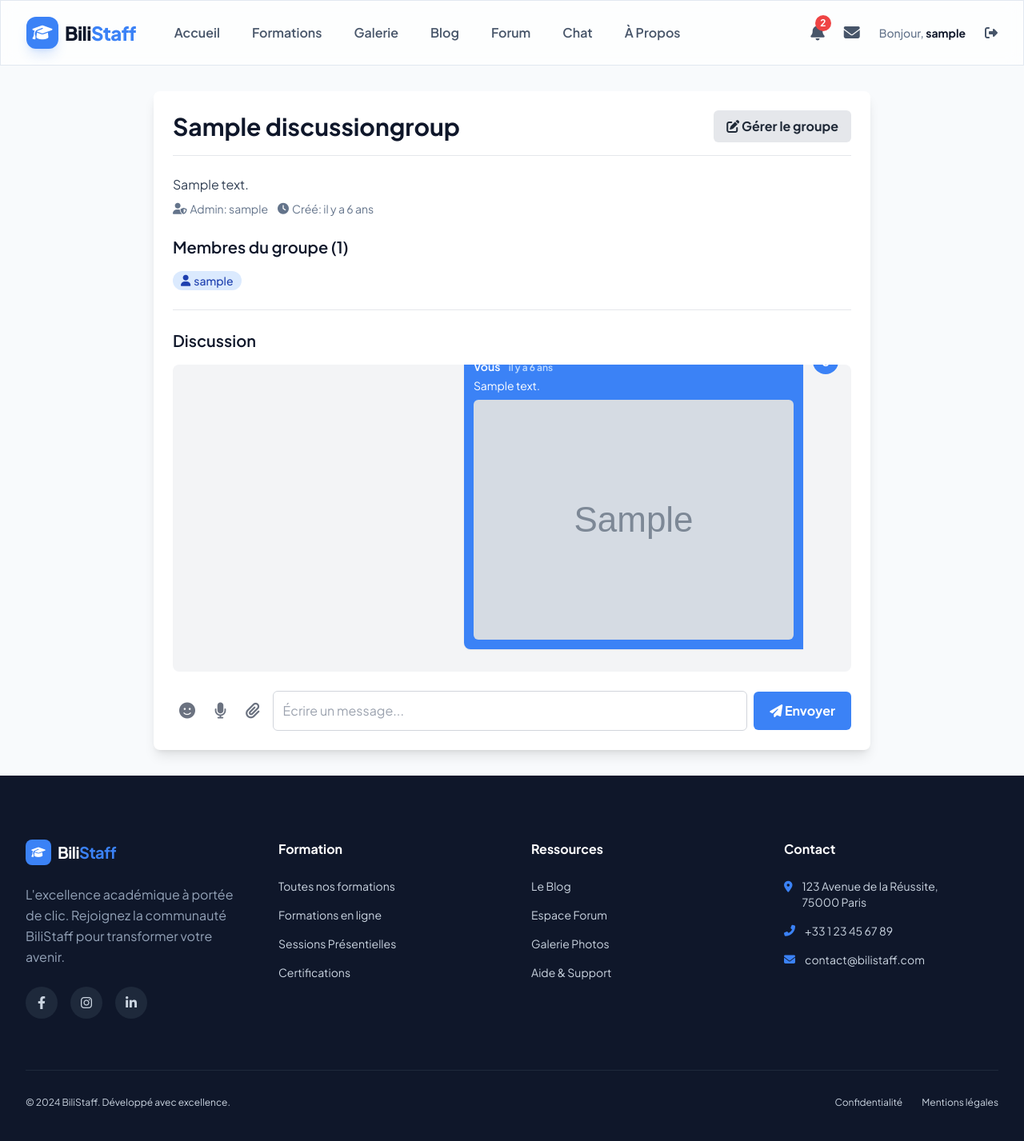
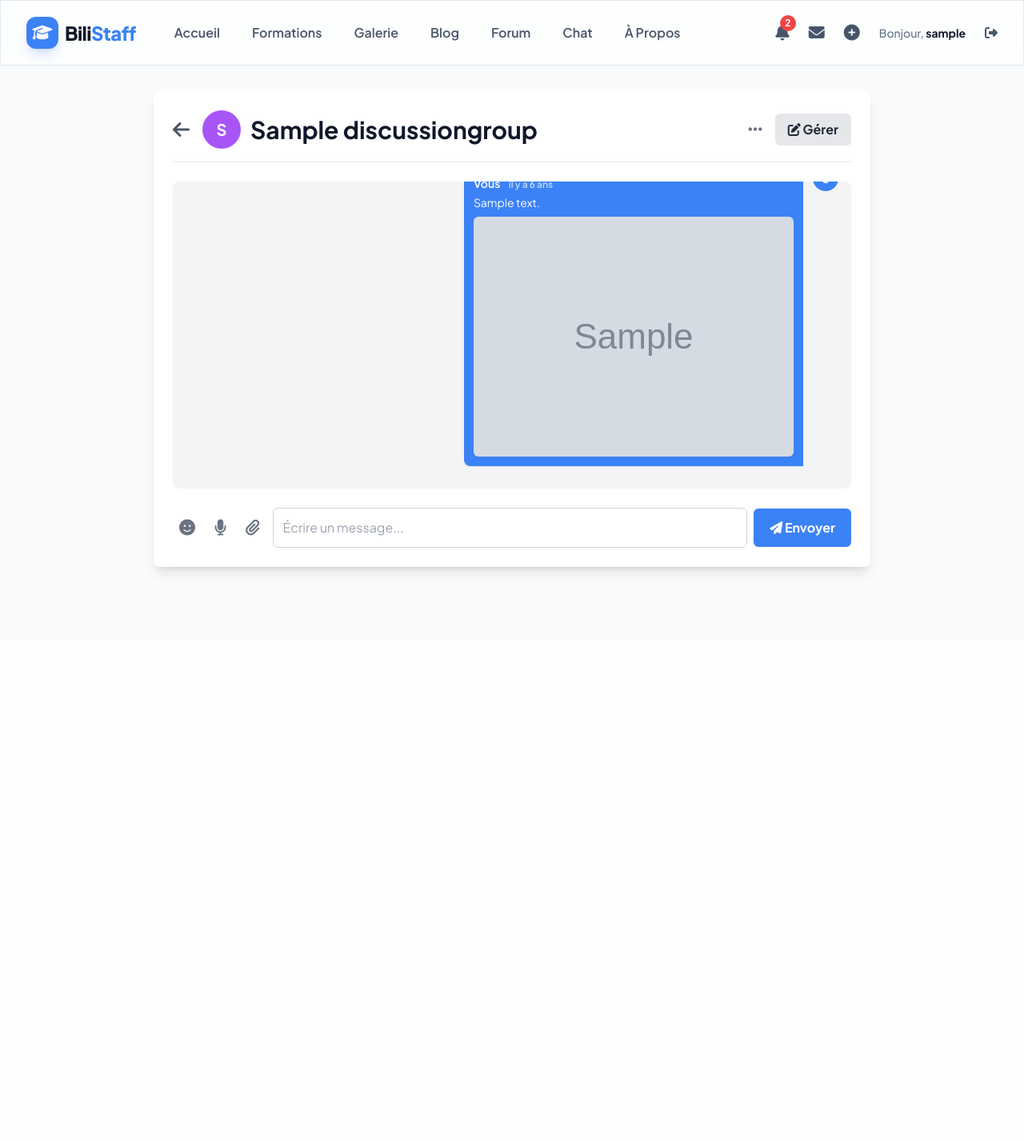
Before and after one commit to chadrackmbupiokajess/bilistaff, a Django app: page /discussion_groups/1/ in a window 1280 px wide. Shown: the whole page at 80% size. After the commit the page ends 720 px from the top, so only its background shows below. Run offline with Django 5.2, Linux system fonts and the light colour scheme; a user stored in the database is signed in; tables that the repository leaves empty hold one stand-in row (values such as "Sample post"); grey boxes marked "Sample" are stand-in pictures; some libraries are stand-ins or nearby versions.

Commit message:
Ajout message groupe

```diff
--- a/templates/base.html
+++ b/templates/base.html
@@ -78,6 +78,11 @@
                                 </span>
                             {% endif %}
                         </a>
+                        {% if user.is_staff or user.is_superuser %}
+                            <a href="{% url 'create_discussion_group' %}" class="text-slate-600 hover:text-accent transition-colors" title="Créer un groupe de discussion">
+                                <i class="fas fa-plus-circle text-xl"></i>
+                            </a>
+                        {% endif %}
                         <span class="text-sm font-medium text-slate-500">Bonjour, <span class="text-primary font-bold">{{ user.username }}</span></span>
                         <a href="{% url 'deconnexion' %}" class="text-slate-600 hover:text-red-500 transition-colors"><i class="fas fa-sign-out-alt"></i></a>
                     {% else %}
@@ -148,6 +153,12 @@
                     <a href="{% url 'messages' %}" class="block px-3 py-2 rounded-md text-base font-medium text-slate-600 hover:bg-slate-50 hover:hover:text-primary">
                         Messages
                     </a>
+                    {% if user.is_staff or user.is_superuser %}
+                        <a href="{% url 'create_discussion_group' %}" class="block px-3 py-2 rounded-md text-base font-medium text-slate-600 hover:bg-slate-50 hover:text-primary flex items-center space-x-2">
+                            <i class="fas fa-plus-circle"></i>
+                            <span>Créer un groupe</span>
+                        </a>
+                    {% endif %}
                     <a href="{% url 'deconnexion' %}" class="block px-3 py-2 rounded-md text-base font-medium text-slate-600 hover:bg-slate-50 hover:text-primary">Déconnexion</a>
                 </div>
                 {% else %}
@@ -165,8 +176,8 @@
         {% endblock %}
     </main>
 
-    {# Condition pour masquer le footer sur les pages de messages #}
-    {% if request.resolver_match.url_name != 'messages' and request.resolver_match.url_name != 'message_detail' %}
+    {# Condition pour masquer le footer sur les pages de messages et de détail de groupe #}
+    {% if request.resolver_match.url_name != 'messages' and request.resolver_match.url_name != 'message_detail' and request.resolver_match.url_name != 'discussion_group_detail' %}
     <footer class="bg-primary text-slate-300 pt-20 pb-10">
         <div class="max-w-7xl mx-auto px-4 sm:px-6 lg:px-8">
             <div class="grid grid-cols-1 md:grid-cols-4 gap-12 mb-16">
--- a/templates/biliapp/discussion_group_detail.html
+++ b/templates/biliapp/discussion_group_detail.html
@@ -1,34 +1,48 @@
 {% extends 'base.html' %}
 {% load time_ago_filters %}
-{% load static %} {# Pour charger les fichiers statiques si besoin, par exemple pour les icônes #}
+{% load static %}
 
 {% block title %}Discussion de Groupe: {{ group.name }}{% endblock %}
 
 {% block content %}
 <div class="container mx-auto px-4 py-8">
     <div class="max-w-4xl mx-auto bg-white shadow-lg rounded-lg p-6">
-        <div class="flex justify-between items-center mb-6 border-b pb-4">
-            <h2 class="text-3xl font-bold text-primary">{{ group.name }}</h2>
-            {# Vous pouvez ajouter des actions ici, comme modifier le groupe si l'utilisateur est admin #}
+        {# Nouvelle en-tête de groupe avec bouton retour, avatar et nom #}
+        <div class="flex items-center mb-6 pb-4 border-b border-gray-200">
+            <a href="{% url 'discussion_group_list' %}" class="text-gray-600 hover:text-accent transition-colors mr-4">
+                <i class="fas fa-arrow-left text-2xl"></i>
+            </a>
+            <div class="w-12 h-12 rounded-full bg-purple-500 flex items-center justify-center text-xl font-bold text-white mr-3 flex-shrink-0">
+                {{ group.name|slice:":1"|upper }}
+            </div>
+            <h2 class="text-3xl font-bold text-primary flex-grow">{{ group.name }}</h2>
+
+            {# Bouton pour afficher/masquer les détails du groupe #}
+            <button type="button" id="toggleGroupDetails" class="p-2 text-gray-500 hover:text-accent transition-colors ml-4" title="Afficher les détails du groupe">
+                <i class="fas fa-ellipsis-h text-xl"></i>
+            </button>
+
+            {# Actions du groupe (ex: gérer le groupe) - peut-être déplacer ceci dans les détails cachés ou un menu déroulant #}
+            {# For now, keep it separate, or integrate into the details section if it's admin-only info #}
             {% if request.user == group.admin %}
-                <a href="#" class="px-4 py-2 bg-gray-200 text-gray-800 font-bold rounded-md hover:bg-gray-300 transition-colors">
-                    <i class="fas fa-edit"></i> Gérer le groupe
+                <a href="#" class="px-4 py-2 bg-gray-200 text-gray-800 font-bold rounded-md hover:bg-gray-300 transition-colors ml-2">
+                    <i class="fas fa-edit"></i> Gérer
                 </a>
             {% endif %}
         </div>
 
-        <div class="mb-6">
-            <p class="text-slate-700 mb-2">{{ group.description|default:"Pas de description pour ce groupe." }}</p>
-            <div class="flex items-center text-sm text-slate-500">
+        {# Section des détails du groupe (cachée par défaut) #}
+        <div id="groupDetailsContent" class="hidden mb-6 p-4 bg-gray-50 rounded-lg border border-gray-200">
+            <p class="text-slate-700 mb-2"><strong>Description:</strong> {{ group.description|default:"Pas de description pour ce groupe." }}</p>
+            <div class="flex items-center text-sm text-slate-500 mb-2">
                 <i class="fas fa-user-shield mr-1"></i>
                 <span class="mr-3">Admin: {{ group.admin.username }}</span>
                 <i class="fas fa-clock mr-1"></i>
                 <span>Créé: {{ group.created_at|time_ago }}</span>
             </div>
-        </div>
 
-        <h3 class="text-xl font-semibold text-primary mb-4">Membres du groupe ({{ group.members.count }})</h3>
-        <div class="flex flex-wrap gap-2 mb-6">
+            <h4 class="text-lg font-semibold text-primary mb-2">Membres du groupe ({{ group.members.count }})</h4>
+            <div class="flex flex-wrap gap-2">
                 {% for member in group.members.all %}
                     <span class="inline-flex items-center bg-blue-100 text-blue-800 text-sm font-medium px-2.5 py-0.5 rounded-full">
                         <i class="fas fa-user mr-1"></i> {{ member.username }}
@@ -37,10 +51,9 @@
                     <p class="text-slate-500">Ce groupe n'a pas encore de membres.</p>
                 {% endfor %}
             </div>
+        </div>
 
-        <hr class="my-6">
 
-        <h3 class="text-xl font-semibold text-primary mb-4">Discussion</h3>
         <div id="chat-box" class="bg-gray-100 p-4 rounded-lg max-h-96 overflow-y-auto mb-4 flex flex-col-reverse">
             {% if group_messages %}
                 {% for message in group_messages %}
@@ -123,14 +136,14 @@
 </div>
 
 <script>
-    // Faire défiler la boîte de discussion vers le bas au chargement
     document.addEventListener('DOMContentLoaded', function() {
         const chatBox = document.getElementById('chat-box');
         if (chatBox) {
+            setTimeout(() => {
                 chatBox.scrollTop = chatBox.scrollHeight;
+            }, 100);
         }
 
-        // Gérer la sélection de fichier pour la pièce jointe
         const attachmentInput = document.getElementById('attachment-input');
         const selectedFileNameDisplay = document.getElementById('selected-file-name');
         const messageInput = document.getElementById('message-input');
@@ -139,22 +152,30 @@
             if (this.files.length > 0) {
                 selectedFileNameDisplay.textContent = `Fichier sélectionné : ${this.files[0].name}`;
                 selectedFileNameDisplay.classList.remove('hidden');
-                // Si un fichier est sélectionné, le champ message n'est pas obligatoire
                 messageInput.removeAttribute('required');
             } else {
                 selectedFileNameDisplay.textContent = '';
                 selectedFileNameDisplay.classList.add('hidden');
-                // Si aucun fichier, le champ message redevient obligatoire (si pas de contenu)
-                // Note: La validation finale se fera côté serveur
-                messageInput.setAttribute('required', 'required');
             }
         });
 
-        // Ajuster la hauteur du textarea automatiquement
         messageInput.addEventListener('input', function() {
             this.style.height = 'auto';
             this.style.height = (this.scrollHeight) + 'px';
         });
+
+        // --- Nouvelle logique pour le bouton "..." ---
+        const toggleGroupDetailsButton = document.getElementById('toggleGroupDetails');
+        const groupDetailsContent = document.getElementById('groupDetailsContent');
+
+        if (toggleGroupDetailsButton && groupDetailsContent) {
+            toggleGroupDetailsButton.addEventListener('click', function() {
+                groupDetailsContent.classList.toggle('hidden');
+                // Optionnel: changer l'icône du bouton si vous voulez indiquer l'état
+                // this.querySelector('i').classList.toggle('fa-ellipsis-h');
+                // this.querySelector('i').classList.toggle('fa-times'); // ou une flèche vers le haut/bas
+            });
+        }
     });
 </script>
 {% endblock %}
```
Lines whose indentation alone changed are shown as unchanged.
